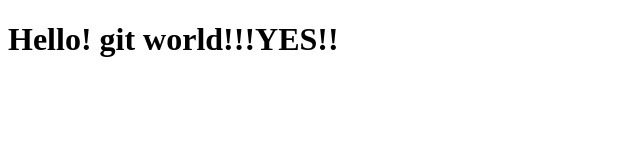
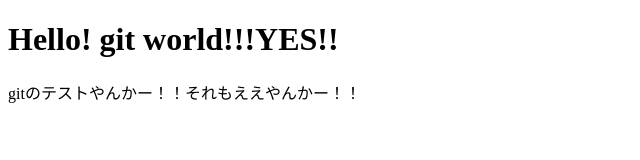
Before and after one commit to dragonta2/git_test, a plain HTML site: page index.html in a window 1280 px wide. Shown: the whole page, without its empty margins (0-640 px from the left). Drawn offline with Linux system fonts and the light colour scheme.

Commit message:
ええやんかーテキスト追加

```diff
--- a/index.html
+++ b/index.html
@@ -6,5 +6,6 @@
 </head>
 <body>
     <h1>Hello! git world!!!YES!!</h1>
+	<p>gitのテストやんかー！！それもええやんかー！！</p>
 </body>
 </html>
```
